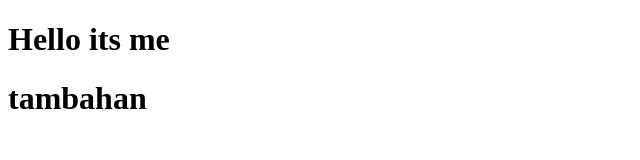
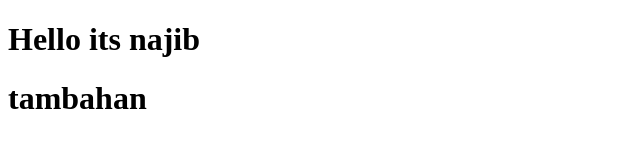
Before and after one commit to snykk/cobacoba, a plain HTML site: page index.html in a window 1280 px wide. Shown: the full height of the page, 0-640 px from the left. Drawn offline with Linux system fonts and the light colour scheme.

Commit message:
Change some stuff

```diff
--- a/index.html
+++ b/index.html
@@ -7,7 +7,7 @@
     <title>Document</title>
   </head>
   <body>
-    <h1>Hello its me</h1>
+    <h1>Hello its najib</h1>
     <h1>tambahan</h1>
   </body>
 </html>
```
